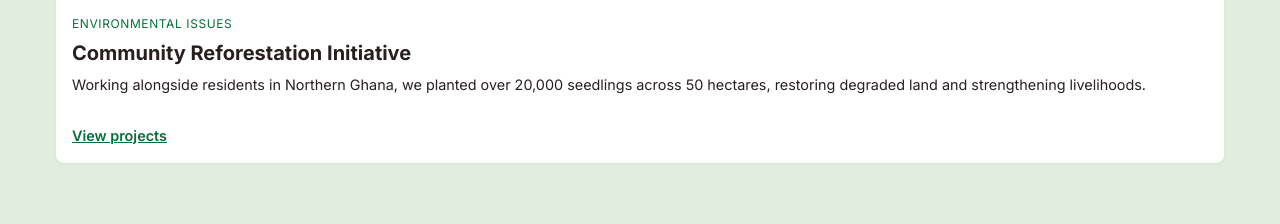
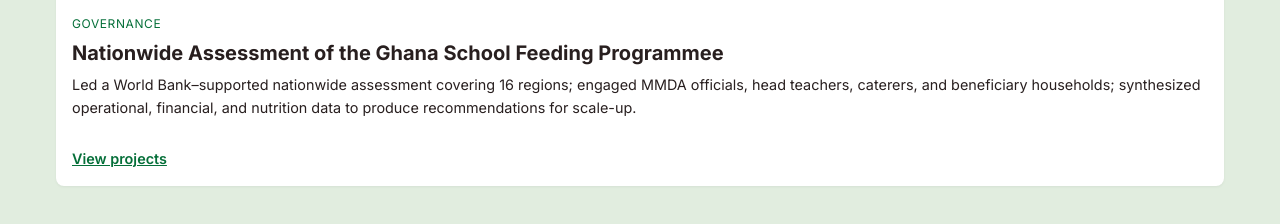
Before and after one commit to kobinaq/growth-solutions-static-site, a plain HTML site: page index.html in a window 1280 px wide. Shown: the part 1828-2052 px from the top of the page. Drawn offline with Linux system fonts and the light colour scheme.

Commit message:
Update project details in index.html

```diff
--- a/index.html
+++ b/index.html
@@ -148,9 +148,9 @@
         <article class="card" style="display:flex; flex-direction:column; text-align:left;">
           <div class="card-image"><img src="/assets/img/project1.png" alt="Tree planting in Ghana project illustration" loading="lazy" /></div>
           <div class="card-content">
-            <span class="card-eyebrow">Environmental Issues</span>
-            <h3 class="card-title">Community Reforestation Initiative</h3>
-            <p class="card-excerpt">Working alongside residents in Northern Ghana, we planted over 20,000 seedlings across 50 hectares, restoring degraded land and strengthening livelihoods.</p>
+            <span class="card-eyebrow">Governance</span>
+            <h3 class="card-title">Nationwide Assessment of the Ghana School Feeding Programmee</h3>
+            <p class="card-excerpt">Led a World Bank–supported nationwide assessment covering 16 regions; engaged MMDA officials, head teachers, caterers, and beneficiary households; synthesized operational, financial, and nutrition data to produce recommendations for scale-up.</p>
             <a href="/projects.html?area=environmental" class="text-button">View projects</a>
           </div>
         </article>
```
